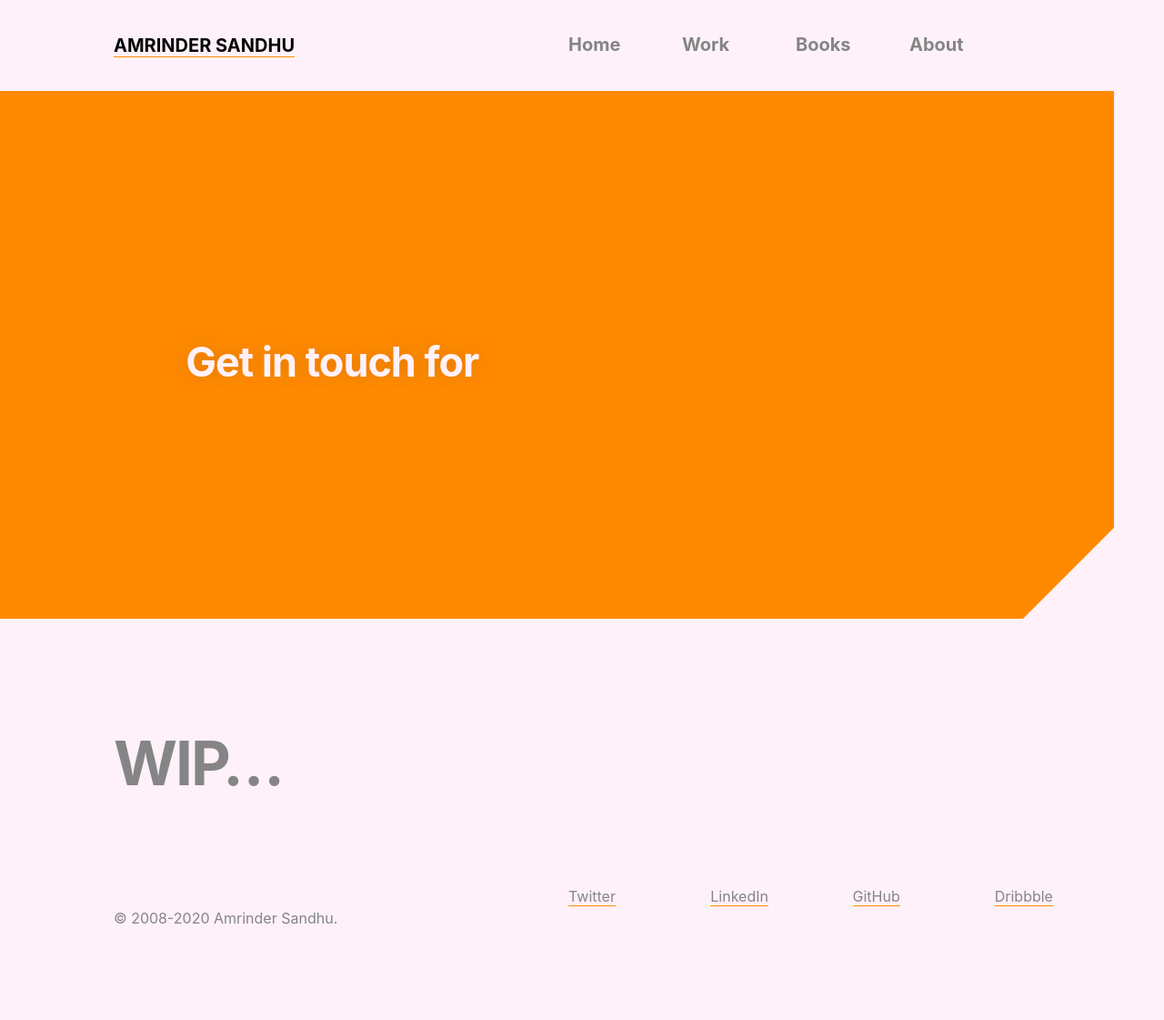
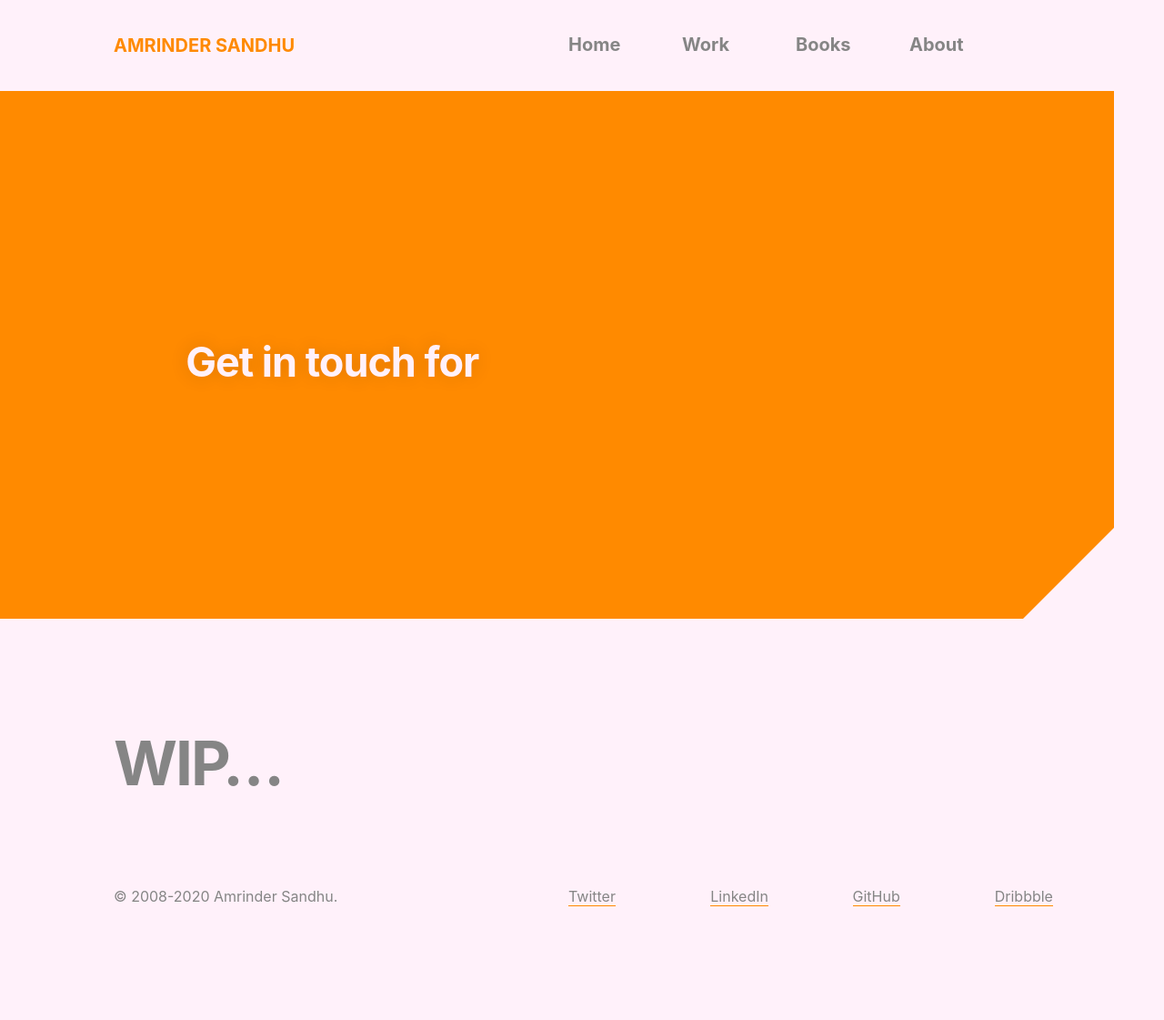
Before and after one commit to harjotgrewal/amrindersandhu, a Jekyll site: the page built from contact.html, in a window 1280 px wide. Shown: the whole page at 91% size. Built offline with Jekyll 4.4.1, drawn with Linux system fonts in a browser that asks for light colours; after the commit the page ends 1097 px from its top, so only the background shows below that.

Commit message:
[FIX][CSS] Footer on mobile
Co-Authored-By: Amrinder Sandhu <amrinder@designbyanaami.com>

```diff
--- a/_scss/_components-header.scss
+++ b/_scss/_components-header.scss
@@ -28,6 +28,10 @@
     position: relative;
     text-transform: uppercase;
 
+    a {
+        border: 0;
+    }
+
     @include media-query(hd) {
         font-size: $font-size-s;
         grid-area: name;
--- a/css/styles.css
+++ b/css/styles.css
@@ -811,12 +811,14 @@
       font-size: 20px;
       margin-top: 15px; } }
 
+.c-footer {
+  margin: 50px 0 50px 25px; }
   @media screen and (min-width: 64em) {
     .c-footer {
       display: grid;
       grid-template-columns: repeat(10, 100px);
       grid-column-gap: 25px;
-    margin-top: 100px;
+      margin: 100px 0 0;
       -ms-flex-align: center;
           align-items: center; }
       .c-footer ul {
@@ -827,15 +829,18 @@
         grid-template-columns: repeat(4, 1fr);
         -webkit-column-gap: 25px;
            -moz-column-gap: 25px;
-              column-gap: 25px; } }
-
+                column-gap: 25px; }
       .c-footer span {
-  grid-column: 2/6; }
-
+        grid-column: 2/6;
+        grid-row: 1; } }
   .c-footer span,
   .c-footer a {
     color: #858585;
     font-size: 16px; }
+  @media screen and (max-width: 44.9375em) {
+    .c-footer span {
+      display: inline-block;
+      margin-top: 25px; } }
 
 .c-header {
   -ms-flex-align: center;
@@ -862,6 +867,8 @@
   padding-left: 25px;
   position: relative;
   text-transform: uppercase; }
+  .c-name a {
+    border: 0; }
   @media screen and (min-width: 1139px) {
     .c-name {
       font-size: 20px;
@@ -1093,7 +1100,7 @@
   background-color: #E4FCF9; }
   .p-home a {
     border-color: #EF483F; }
-  .p-home .c-name,
+  .p-home .c-name a,
   .p-home .c-menu_button {
     color: #EF483F; }
   .p-home .c-nav__link--home {
@@ -1122,7 +1129,7 @@
   background-color: #F1FFDF; }
   .p-work a {
     border-color: #B975FE; }
-  .p-work .c-name,
+  .p-work .c-name a,
   .p-work .c-menu_button {
     color: #B975FE; }
   .p-work .c-nav__link--work {
@@ -1151,7 +1158,7 @@
   background-color: #FFF0E3; }
   .p-books a {
     border-color: #01CD7D; }
-  .p-books .c-name,
+  .p-books .c-name a,
   .p-books .c-menu_button {
     color: #01CD7D; }
   .p-books .c-nav__link--books {
@@ -1180,7 +1187,7 @@
   background-color: #FAF5E4; }
   .p-about a {
     border-color: #00D1FF; }
-  .p-about .c-name,
+  .p-about .c-name a,
   .p-about .c-menu_button {
     color: #00D1FF; }
   .p-about .c-nav__link--about {
@@ -1209,7 +1216,7 @@
   background-color: #FFF1FA; }
   .p-contact a {
     border-color: #FF8A00; }
-  .p-contact .c-name,
+  .p-contact .c-name a,
   .p-contact .c-menu_button {
     color: #FF8A00; }
   .p-contact .c-nav__link--contact {
```
Also changed, not shown: _scss/_components-footer.scss (+16 -4 lines), _scss/_theme-base.scss (+5 -5 lines). Lines whose indentation alone changed are shown as unchanged.
